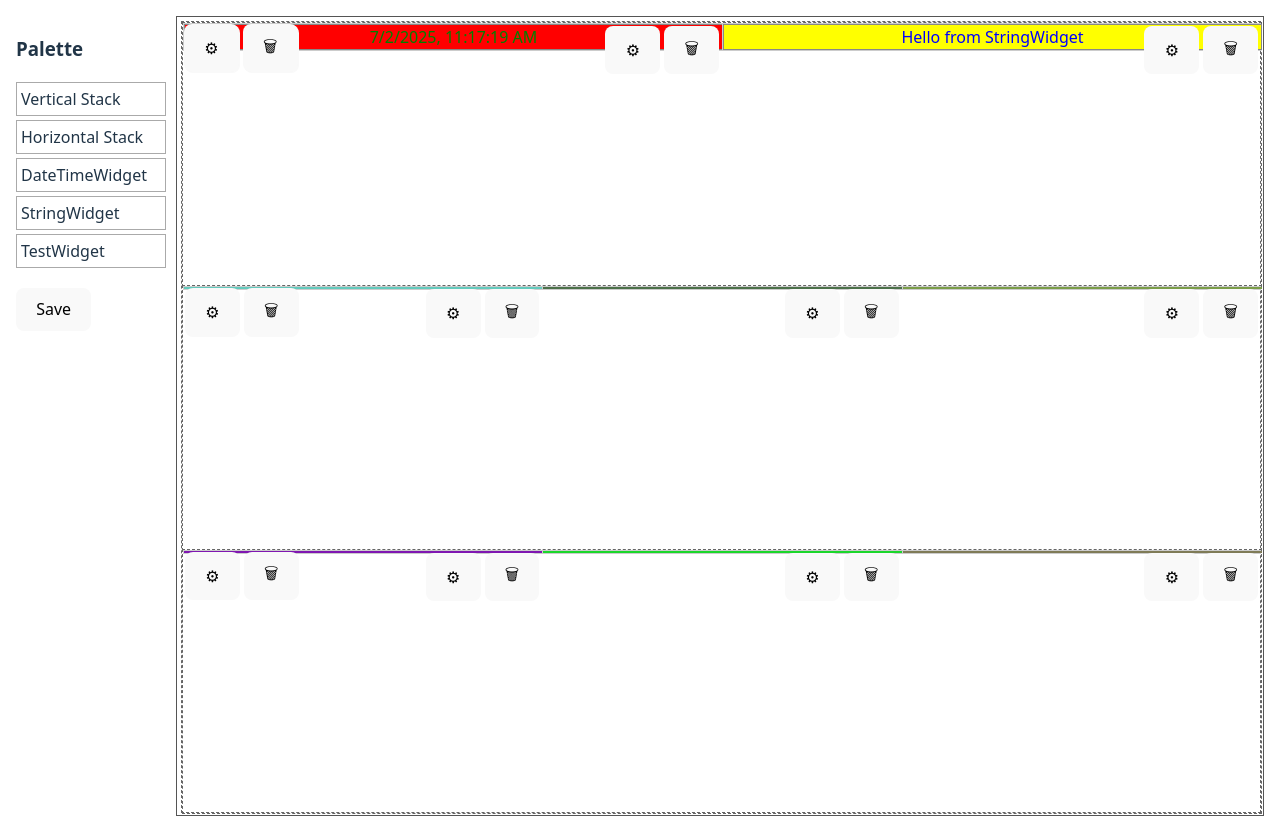
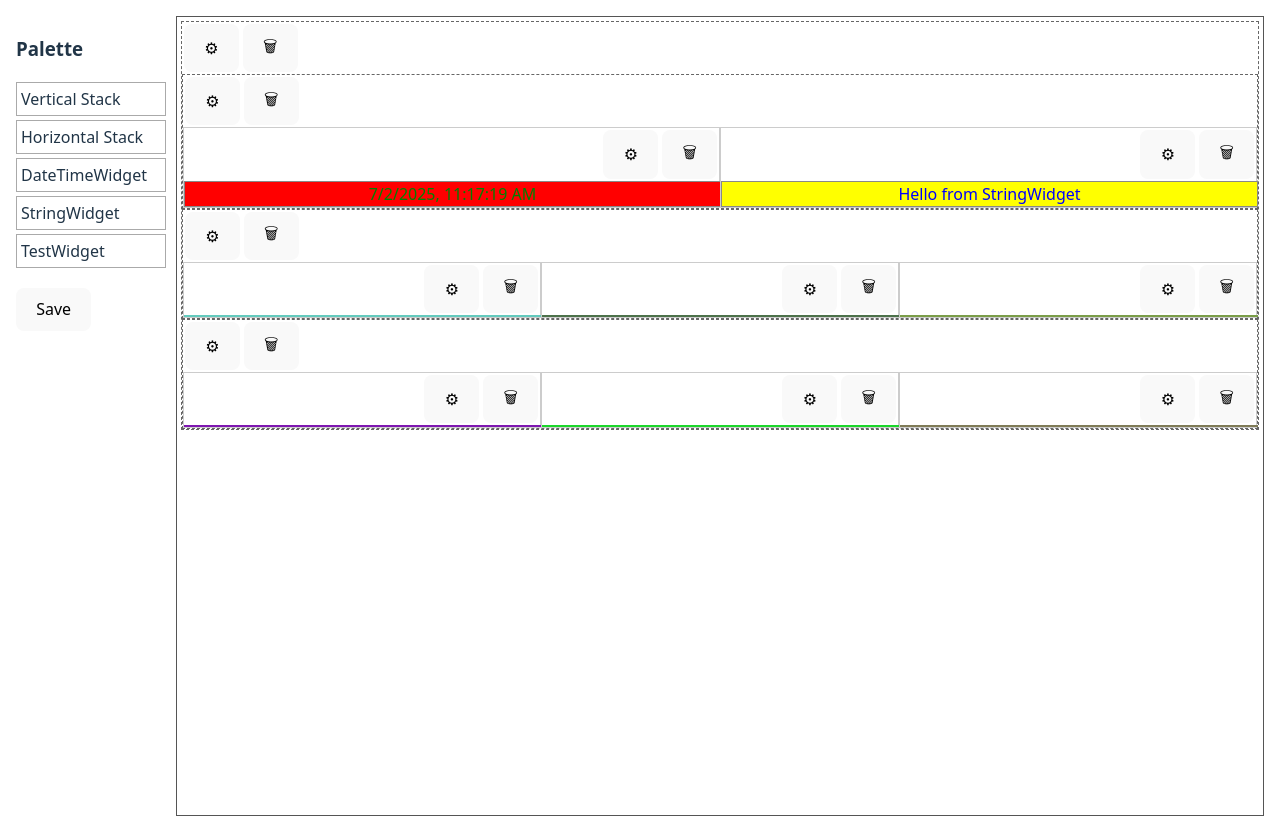
Before and after one commit to m4rvin42/MyDashboard, a React (Vite) app in the folder dashboard/: page /config in a window 1280 px wide. Built offline with nearby package versions, Linux system fonts and the light colour scheme.

Commit message:
Add header for config icons on panels and widgets

```diff
--- a/dashboard/src/ConfigPage.jsx
+++ b/dashboard/src/ConfigPage.jsx
@@ -122,30 +122,18 @@ export default function ConfigPage() {
     if (node.type === 'vertical' || node.type === 'horizontal') {
       const Panel = node.type === 'vertical' ? VerticalStackPanel : HorizontalStackPanel
       return (
-        <Panel
+        <div
           key={path.join('-')}
-          style={{ border: '1px dashed #666', position: 'relative', flex: 1 }}
+          style={{
+            border: '1px dashed #666',
+            display: 'flex',
+            flexDirection: 'column',
+            flex: 1,
+            position: 'relative',
+          }}
         >
-          {node.children && node.children.map((child, i) => (
-            <div
-              key={i}
-              style={{ flex: 1, position: 'relative' }}
-              onDragOver={allowDrop}
-              onDrop={(e) => handleDrop(e, path, i)}
-            >
-              {renderNode(child, [...path, i])}
-            </div>
-          ))}
           <div
-            style={{
-              position: 'absolute',
-              top: 2,
-              left: 2,
-              display: 'flex',
-              flexDirection: 'row',
-              gap: '4px',
-              zIndex: 1,
-            }}
+            style={{ display: 'flex', gap: '4px', padding: '2px' }}
           >
             <button
               onClick={(e) => {
@@ -168,7 +156,23 @@ export default function ConfigPage() {
               🗑
             </button>
           </div>
-        </Panel>
+          <Panel
+            style={{ flex: 1, position: 'relative' }}
+            onDragOver={allowDrop}
+            onDrop={(e) => handleDrop(e, path)}
+          >
+            {node.children && node.children.map((child, i) => (
+              <div
+                key={i}
+                style={{ flex: 1, position: 'relative' }}
+                onDragOver={allowDrop}
+                onDrop={(e) => handleDrop(e, path, i)}
+              >
+                {renderNode(child, [...path, i])}
+              </div>
+            ))}
+          </Panel>
+        </div>
       )
     }
 
@@ -177,25 +181,9 @@ export default function ConfigPage() {
       return (
         <div
           key={path.join('-')}
-          style={{ position: 'relative', border: '1px solid #ccc', flex: 1 }}
+          style={{ border: '1px solid #ccc', display: 'flex', flexDirection: 'column', flex: 1 }}
         >
-          <div
-            style={{ width: '100%', height: '100%' }}
-            onDragOver={allowDrop}
-            onDrop={(e) => handleDrop(e, path.slice(0, -1), path[path.length - 1])}
-          >
-            {Widget ? <Widget {...node.props} /> : null}
-          </div>
-          <div
-            style={{
-              position: 'absolute',
-              top: 2,
-              right: 2,
-              display: 'flex',
-              flexDirection: 'row',
-              gap: '4px',
-            }}
-          >
+          <div style={{ display: 'flex', gap: '4px', justifyContent: 'flex-end', padding: '2px' }}>
             <button
               onClick={(e) => {
                 e.preventDefault()
@@ -216,6 +204,13 @@ export default function ConfigPage() {
             >
               🗑
             </button>
+          </div>
+          <div
+            style={{ width: '100%', height: '100%', flex: 1 }}
+            onDragOver={allowDrop}
+            onDrop={(e) => handleDrop(e, path.slice(0, -1), path[path.length - 1])}
+          >
+            {Widget ? <Widget {...node.props} /> : null}
           </div>
         </div>
       )
```
